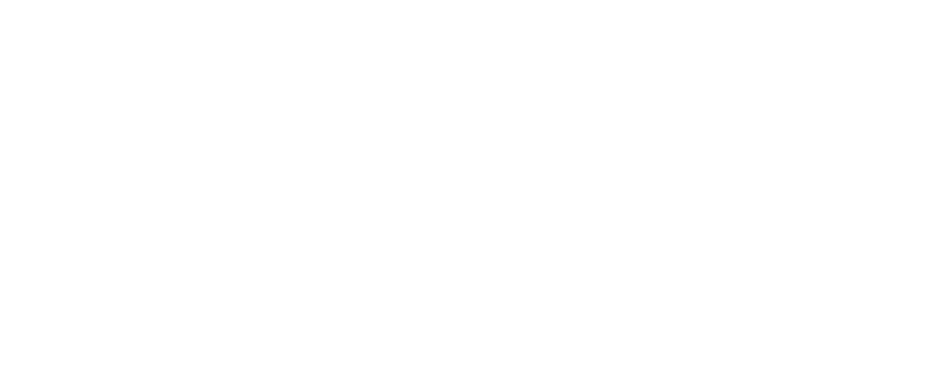
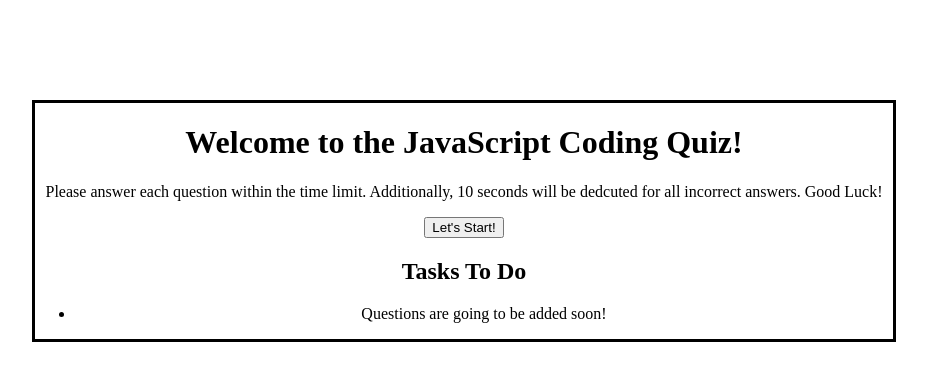
Before and after one commit to RPB543/js-coding-quiz, a plain HTML site: page index.html in a window 1280 px wide. Shown: the whole page, without its empty margins (176-1103 px from the left). Drawn offline with Linux system fonts and the light colour scheme.

Commit message:
updated css and js

```diff
--- a/Assets/script.js
+++ b/Assets/script.js
@@ -0,0 +1,6 @@
+var buttonE1 = document.querySelector("#start-quiz");
+
+
+// added event listener to control start button
+buttonE1.addEventListener("click", function() {
+});
--- /dev/null
+++ b/Assets/style.css
@@ -0,0 +1,9 @@
+:root {
+
+}
+
+.page-content {
+    border: solid #000000;
+    margin: 100px 200px;
+    text-align: center;
+}
--- a/index.html
+++ b/index.html
@@ -4,9 +4,24 @@
     <meta charset="UTF-8">
     <meta http-equiv="X-UA-Compatible" content="IE=edge">
     <meta name="viewport" content="width=device-width, initial-scale=1.0">
-    <title>Document</title>
+    <link rel="stylesheet" type="text/css" href="Assets/style.css">
+    <title>JS Coding Quiz</title>
 </head>
 <body>
+    <main class="page-content">
+        <div>
+            <h1>Welcome to the JavaScript Coding Quiz!</h1>
+            <p>Please answer each question within the time limit. Additionally, 10 seconds will be dedcuted for all incorrect answers. Good Luck!</p>
+            <button class="btn" id="start-quiz">Let's Start!</button>
+        </div>
+        <div class="wrapper">
+          <h2 class="quiz-title">Tasks To Do</h2>
+          <ul class="question-list">
+            <li class="questions">Questions are going to be added soon!</li>
+          </ul>
+        </div>
+      </main>
 
+    <script src="./Assets/script.js"></script>
 </body>
 </html>
```
